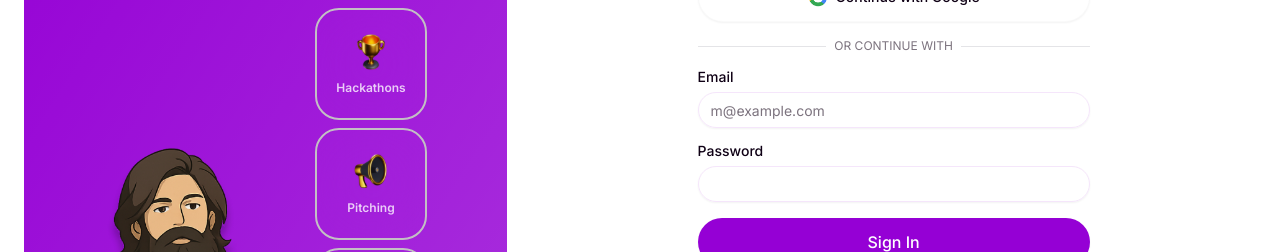
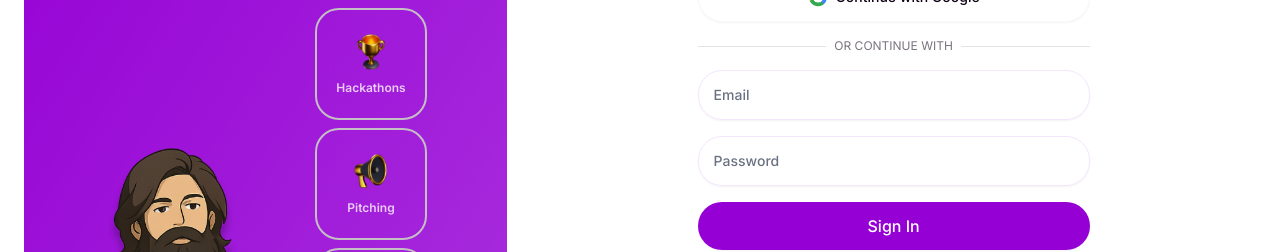
Before and after one commit to OppSkills/oppskills-core, a Next.js app in the folder apps/ui-landing/: page /organizer in a window 1280 px wide. Both pictures are taken after a click on the button "Sign In / Sign Up". Shown: the part 216-468 px from the top of the page. Built offline with nearby package versions, Linux system fonts and the light colour scheme; no server answers.

Commit message:
Feat: Floating Input

```diff
--- a/apps/ui-landing/src/components/auth/_components/Login.tsx
+++ b/apps/ui-landing/src/components/auth/_components/Login.tsx
@@ -4,11 +4,10 @@ import { useState } from "react"
 import { useSignIn } from "@clerk/nextjs"
 import { useRouter } from "next/navigation"
 import { Button } from "@/components/ui/button"
-import { Input } from "@/components/ui/input"
-import { Label } from "@/components/ui/label"
 import Image from "next/image"
 import { Loader2 } from "lucide-react"
 import { toast } from "sonner"
+import { FloatingLabelInput } from "@/components/ui/derived/FloatingInput"
 
 export default function Login({ setIsOpenLogin }: { setIsOpenLogin: (mode: boolean) => void }) {
     const { isLoaded, signIn, setActive } = useSignIn()
@@ -87,20 +86,19 @@ export default function Login({ setIsOpenLogin }: { setIsOpenLogin: (mode: boole
 
             <form onSubmit={handleSubmit} className="grid gap-4">
                 <div className="grid gap-2">
-                    <Label htmlFor="email">Email</Label>
-                    <Input
+                    <FloatingLabelInput
                         id="email"
                         type="email"
-                        placeholder="m@example.com"
+                        label="Email"
                         value={email}
                         onChange={(e) => setEmail(e.target.value)}
                     />
                 </div>
                 <div className="grid gap-2">
-                    <Label htmlFor="password">Password</Label>
-                    <Input
+                    <FloatingLabelInput
                         id="password"
                         type="password"
+                        label="Password"
                         value={password}
                         onChange={(e) => setPassword(e.target.value)}
                     />
--- a/apps/ui-landing/src/components/auth/_components/Register.tsx
+++ b/apps/ui-landing/src/components/auth/_components/Register.tsx
@@ -16,7 +16,9 @@ import {
     SelectTrigger,
     SelectValue,
 } from "@/components/ui/select"
+
 import RTooltip from "@/components/ui/Rtooltip"
+import { FloatingLabelInput } from "@/components/ui/derived/FloatingInput"
 
 export default function Register({ setIsOpenLogin }: { setIsOpenLogin: (mode: boolean) => void }) {
     const { isLoaded, signUp, setActive } = useSignUp()
@@ -221,12 +223,11 @@ export default function Register({ setIsOpenLogin }: { setIsOpenLogin: (mode: bo
             {/* Step 1: Email */}
             {step === 1 && (
                 <div className="space-y-4 animate-in fade-in slide-in-from-right-4 duration-300">
-                    <div className="space-y-2">
-                        <Label htmlFor="email">Email Address</Label>
-                        <Input
+                    <div className="space-y-4">
+                        <FloatingLabelInput
                             id="email"
                             type="email"
-                            placeholder="name@example.com"
+                            label="Email Address"
                             value={email}
                             onChange={(e) => setEmail(e.target.value)}
                         />
@@ -249,12 +250,11 @@ export default function Register({ setIsOpenLogin }: { setIsOpenLogin: (mode: bo
                         <p className="text-sm text-muted-foreground">We sent a code to <span className="font-medium text-foreground">{email}</span></p>
                         <button onClick={() => setStep(1)} className="text-xs text-primary hover:underline mt-1">Change email</button>
                     </div>
-                    <div className="space-y-2">
-                        <Label htmlFor="otp">Enter 6-digit Code</Label>
-                        <Input
+                    <div className="space-y-4">
+                        <FloatingLabelInput
                             id="otp"
+                            label="Enter 6-digit Code"
                             type="text"
-                            placeholder="123456"
                             maxLength={6}
                             className="text-center text-2xl tracking-widest letter-spacing-2"
                             value={otp}
@@ -277,20 +277,18 @@ export default function Register({ setIsOpenLogin }: { setIsOpenLogin: (mode: bo
                 <form onSubmit={handleDetailsSubmit} className="space-y-4 animate-in fade-in slide-in-from-right-4 duration-300">
                     <div className="grid grid-cols-2 gap-4">
                         <div className="space-y-2">
-                            <Label htmlFor="firstName">First Name</Label>
-                            <Input
+                            <FloatingLabelInput
                                 id="firstName"
-                                placeholder="John"
+                                label="First Name"
                                 value={userDetails.firstName}
                                 onChange={(e) => setUserDetails({ ...userDetails, firstName: e.target.value })}
                                 required
                             />
                         </div>
                         <div className="space-y-2">
-                            <Label htmlFor="lastName">Last Name</Label>
-                            <Input
+                            <FloatingLabelInput
                                 id="lastName"
-                                placeholder="Doe"
+                                label="Last Name"
                                 value={userDetails.lastName}
                                 onChange={(e) => setUserDetails({ ...userDetails, lastName: e.target.value })}
                             />
@@ -298,20 +296,18 @@ export default function Register({ setIsOpenLogin }: { setIsOpenLogin: (mode: bo
                     </div>
 
                     <div className="space-y-2">
-                        <Label htmlFor="phone">Phone Number</Label>
-                        <Input
+                        <FloatingLabelInput
                             id="phone"
-                            placeholder="+1 234 567 890"
+                            label="Phone Number"
                             value={userDetails.phone}
                             onChange={(e) => setUserDetails({ ...userDetails, phone: e.target.value })}
                         />
                     </div>
                     <div className="space-y-2">
-                        <Label htmlFor="pass">Password</Label>
-                        <Input
+                        <FloatingLabelInput
                             id="pass"
                             type="password"
-                            placeholder="••••••••"
+                            label="Password"
                             value={userDetails.password}
                             onChange={(e) => setUserDetails({ ...userDetails, password: e.target.value })}
                             required
@@ -347,20 +343,18 @@ export default function Register({ setIsOpenLogin }: { setIsOpenLogin: (mode: bo
 
                     <div className="grid grid-cols-2 gap-4">
                         <div className="space-y-2">
-                            <Label htmlFor="course">Course</Label>
-                            <Input
+                            <FloatingLabelInput
                                 id="course"
-                                placeholder="B.Tech, B.Sc..."
+                                label="Course"
                                 value={educationDetails.course}
                                 onChange={(e) => setEducationDetails({ ...educationDetails, course: e.target.value })}
                                 required
                             />
                         </div>
                         <div className="space-y-2">
-                            <Label htmlFor="specialisation">Specialisation</Label>
-                            <Input
+                            <FloatingLabelInput
                                 id="specialisation"
-                                placeholder="CSE, ECE..."
+                                label="Specialisation"
                                 value={educationDetails.specialisation}
                                 onChange={(e) => setEducationDetails({ ...educationDetails, specialisation: e.target.value })}
                             />
@@ -369,22 +363,20 @@ export default function Register({ setIsOpenLogin }: { setIsOpenLogin: (mode: bo
 
                     <div className="grid grid-cols-2 gap-4">
                         <div className="space-y-2">
-                            <Label htmlFor="fromYear">From Year</Label>
-                            <Input
+                            <FloatingLabelInput
                                 id="fromYear"
                                 type="number"
-                                placeholder="2020"
+                                label="From Year"
                                 value={educationDetails.fromYear}
                                 onChange={(e) => setEducationDetails({ ...educationDetails, fromYear: e.target.value })}
                                 required
                             />
                         </div>
                         <div className="space-y-2">
-                            <Label htmlFor="toYear">To Year</Label>
-                            <Input
+                            <FloatingLabelInput
                                 id="toYear"
                                 type="number"
-                                placeholder="2024"
+                                label="To Year"
                                 value={educationDetails.toYear}
                                 onChange={(e) => setEducationDetails({ ...educationDetails, toYear: e.target.value })}
                                 required
@@ -410,10 +402,9 @@ export default function Register({ setIsOpenLogin }: { setIsOpenLogin: (mode: bo
                             </Select>
                         </div>
                         <div className="space-y-2">
-                            <Label htmlFor="rollNumber">Roll Number</Label>
-                            <Input
+                            <FloatingLabelInput
                                 id="rollNumber"
-                                placeholder="Your ID/Roll No"
+                                label="Roll Number"
                                 value={educationDetails.rollNumber}
                                 onChange={(e) => setEducationDetails({ ...educationDetails, rollNumber: e.target.value })}
                             />
--- /dev/null
+++ b/apps/ui-landing/src/components/ui/derived/FloatingInput.tsx
@@ -0,0 +1,48 @@
+import * as React from 'react';
+
+import { cn } from '@/lib/utils';
+import { Input } from '@/components/ui/input';
+import { Label } from '@/components/ui/label';
+
+export interface InputProps extends React.InputHTMLAttributes<HTMLInputElement> { }
+
+const FloatingInput = React.forwardRef<HTMLInputElement, InputProps>(
+    ({ className, ...props }, ref) => {
+        return <Input placeholder=" " className={cn('peer', className)} ref={ref} {...props} />;
+    },
+);
+FloatingInput.displayName = 'FloatingInput';
+
+const FloatingLabel = React.forwardRef<
+    React.ElementRef<typeof Label>,
+    React.ComponentPropsWithoutRef<typeof Label>
+>(({ className, ...props }, ref) => {
+    return (
+        <Label
+            className={cn(
+                'peer-focus:secondary peer-focus:dark:secondary absolute start-2 top-2 z-10 origin-[0] -translate-y-4 scale-75 transform bg-background px-2 text-sm text-gray-500 duration-300 peer-placeholder-shown:top-1/2 peer-placeholder-shown:-translate-y-1/2 peer-placeholder-shown:scale-100 peer-focus:top-2 peer-focus:-translate-y-4 peer-focus:scale-75 peer-focus:px-2 dark:bg-background rtl:peer-focus:left-auto rtl:peer-focus:translate-x-1/4 cursor-text',
+                className,
+            )}
+            ref={ref}
+            {...props}
+        />
+    );
+});
+FloatingLabel.displayName = 'FloatingLabel';
+
+type FloatingLabelInputProps = InputProps & { label?: string };
+
+const FloatingLabelInput = React.forwardRef<
+    React.ElementRef<typeof FloatingInput>,
+    React.PropsWithoutRef<FloatingLabelInputProps>
+>(({ id, label, ...props }, ref) => {
+    return (
+        <div className="relative">
+            <FloatingInput ref={ref} id={id} {...props} />
+            <FloatingLabel htmlFor={id}>{label}</FloatingLabel>
+        </div>
+    );
+});
+FloatingLabelInput.displayName = 'FloatingLabelInput';
+
+export { FloatingInput, FloatingLabel, FloatingLabelInput };
--- a/apps/ui-landing/src/components/ui/input.tsx
+++ b/apps/ui-landing/src/components/ui/input.tsx
@@ -5,10 +5,13 @@ import { cn } from "@/lib/utils"
 function Input({ className, type, ...props }: React.ComponentProps<"input">) {
   return (
     <input
+      autoCapitalize="none"
+      autoComplete="off"
+      autoCorrect="off"
       type={type}
       data-slot="input"
       className={cn(
-        "file:text-foreground placeholder:text-muted-foreground selection:bg-primary selection:text-primary-foreground dark:bg-input/30 border-input h-9 w-full min-w-0 rounded-md border bg-transparent px-3 py-1 text-base shadow-xs transition-[color,box-shadow] outline-none file:inline-flex file:h-7 file:border-0 file:bg-transparent file:text-sm file:font-medium disabled:pointer-events-none disabled:cursor-not-allowed disabled:opacity-50 md:text-sm",
+        "file:text-foreground placeholder:text-muted-foreground selection:bg-primary selection:text-primary-foreground dark:bg-input/30 border-input h-9 w-full min-w-0 rounded-xl border bg-transparent p-6 text-base shadow-xs transition-[color,box-shadow] outline-none file:inline-flex file:h-7 file:border-0 file:bg-transparent file:text-sm file:font-medium disabled:pointer-events-none disabled:cursor-not-allowed disabled:opacity-50 md:text-sm",
         "focus-visible:border-ring focus-visible:ring-ring/50 focus-visible:ring-[3px]",
         "aria-invalid:ring-destructive/20 dark:aria-invalid:ring-destructive/40 aria-invalid:border-destructive",
         className
```
